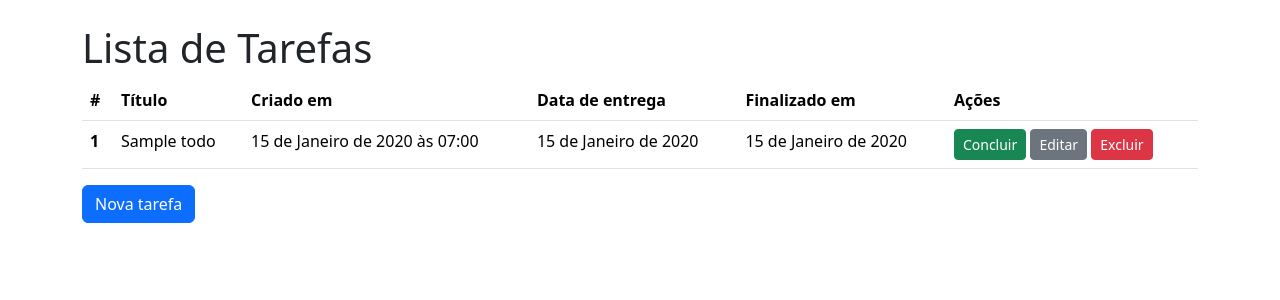
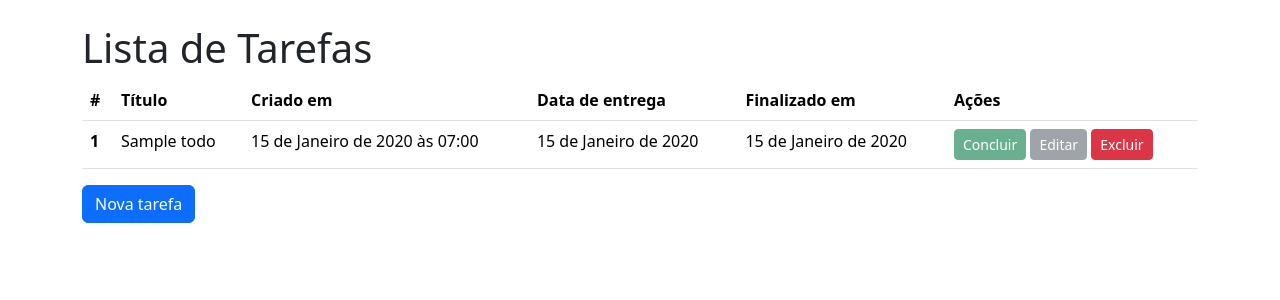
Before and after one commit to FerrariSnow/to-do-django, a Django app: page / in a window 1280 px wide. Shown: the part 56-356 px from the top of the page. Run offline with Django 4.2, Linux system fonts and the light colour scheme; tables that the repository leaves empty hold one stand-in row (values such as "Sample post").

Commit message:
pequena refatoração

```diff
--- a/todos/models.py
+++ b/todos/models.py
@@ -1,3 +1,5 @@
+from datetime import date
+
 from django.db import models
 
 
@@ -8,3 +10,11 @@ class Todo(models.Model):
     created_at = models.DateTimeField(auto_now_add=True, null=False, blank=False)
     deadline = models.DateField(verbose_name="Data de entrega", null=False, blank=False)
     finished_at = models.DateField(null=True)
+
+    class Meta:
+        ordering = ["deadline"]
+
+    def mark_has_complete(self):
+        if not self.finished_at:
+            self.finished_at = date.today()
+            self.save()
--- a/todos/templates/todos/todo_list.html
+++ b/todos/templates/todos/todo_list.html
@@ -27,8 +27,8 @@
                     <td>{{ todo.deadline }}</td>
                     <td>{{ todo.finished_at|default:"-" }}</td>
                     <td>
-                        <a href="{% url 'todo_complete' pk=todo.pk %}" class="btn btn-success btn-sm">Concluir</a>
-                        <a href="{% url 'todo_update' pk=todo.pk %}" class="btn btn-secondary btn-sm">Editar</a>
+                        <a href="{% url 'todo_complete' pk=todo.pk %}" class="btn btn-success btn-sm {% if todo.finished_at %}disabled{% endif %}" >Concluir</a>
+                        <a href="{% url 'todo_update' pk=todo.pk %}" class="btn btn-secondary btn-sm {% if todo.finished_at %}disabled{% endif %}">Editar</a>
                         <a href="{% url 'todo_delete' pk=todo.pk %}" class="btn btn-danger btn-sm">Excluir</a>
                     </td>
                 </tr>
--- a/todos/views.py
+++ b/todos/views.py
@@ -31,6 +31,5 @@ class TodoDeleteView(DeleteView):
 class TodoCompleteView(View):
     def get(self, request, pk):
         todo = get_object_or_404(Todo, pk=pk)
-        todo.finished_at = date.today()
-        todo.save()
+        todo.mark_has_complete()
         return redirect("todo_list")
```
